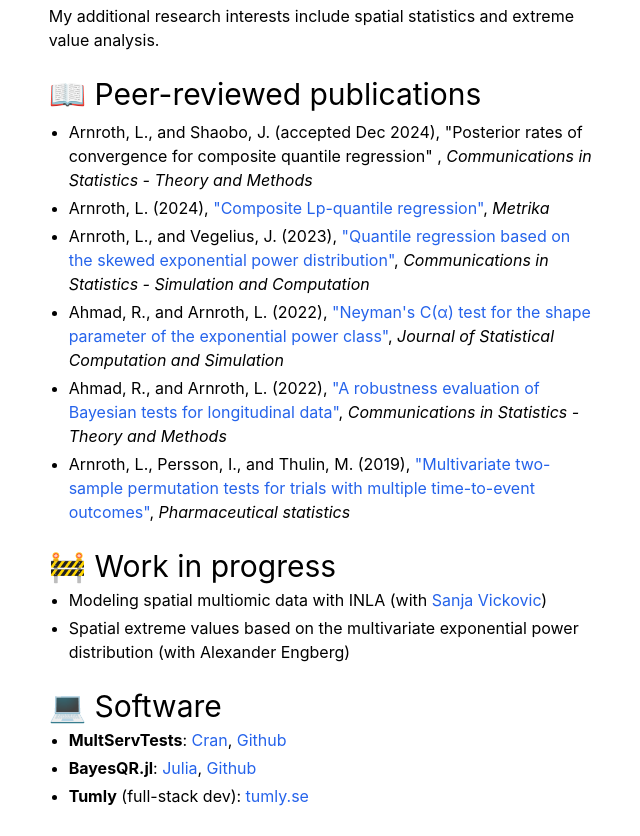
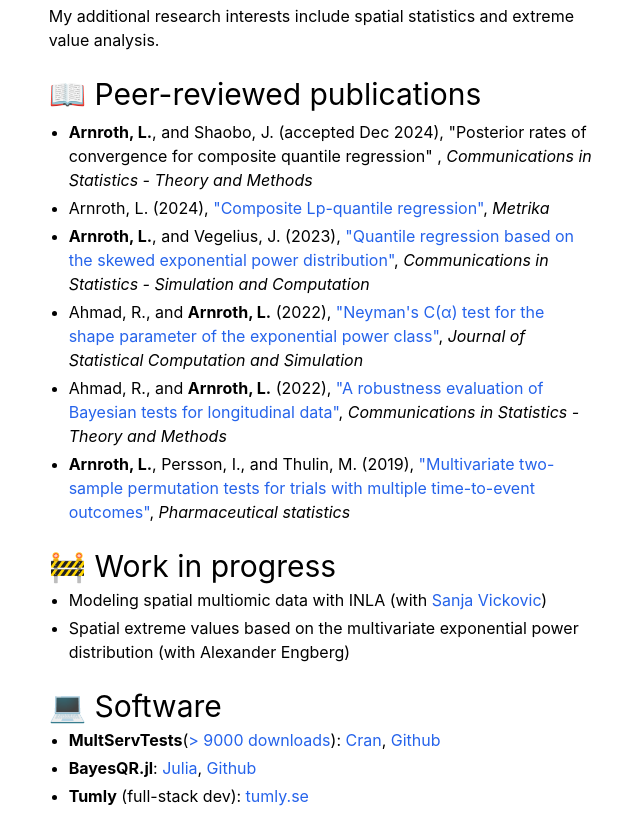
Before and after one commit to lukketotte/lukketotte.github.io, a React (Create React App) app: page / in a window 1280 px wide. Shown: the part 260-1096 px from the top of the page, without its empty margins (394-1034 px from the left). Built offline with nearby package versions, Linux system fonts and the light colour scheme.

Commit message:
updated body

```diff
--- a/src/components/Body/Body.tsx
+++ b/src/components/Body/Body.tsx
@@ -33,8 +33,8 @@ const Body = () => {
       </h1>
       <ul className='list-disc ml-5 mt-1'>
         <li className='mb-1'>
-          Arnroth, L., and Shaobo, J. (accepted Dec 2024), "Posterior rates of
-          convergence for composite quantile regression" ,{" "}
+          <b>Arnroth, L.</b>, and Shaobo, J. (accepted Dec 2024), "Posterior
+          rates of convergence for composite quantile regression" ,{" "}
           <em>Communications in Statistics - Theory and Methods</em>
         </li>
         <li className='mb-1'>
@@ -50,7 +50,7 @@ const Body = () => {
           , <em>Metrika</em>
         </li>
         <li className='mb-1'>
-          Arnroth, L., and Vegelius, J. (2023),{" "}
+          <b>Arnroth, L.</b>, and Vegelius, J. (2023),{" "}
           <a
             className='text-blue-600 hover:text-blue-400'
             href={
@@ -63,7 +63,7 @@ const Body = () => {
           , <em>Communications in Statistics - Simulation and Computation</em>
         </li>
         <li className='mb-1'>
-          Ahmad, R., and Arnroth, L. (2022),{" "}
+          Ahmad, R., and <b>Arnroth, L.</b> (2022),{" "}
           <a
             className='text-blue-600 hover:text-blue-400'
             href={
@@ -76,7 +76,7 @@ const Body = () => {
           , <em>Journal of Statistical Computation and Simulation</em>
         </li>
         <li className='mb-1'>
-          Ahmad, R., and Arnroth, L. (2022),{" "}
+          Ahmad, R., and <b>Arnroth, L.</b> (2022),{" "}
           <a
             className='text-blue-600 hover:text-blue-400'
             href={
@@ -88,7 +88,7 @@ const Body = () => {
           , <em>Communications in Statistics - Theory and Methods</em>
         </li>
         <li className='mb-1'>
-          Arnroth, L., Persson, I., and Thulin, M. (2019),{" "}
+          <b>Arnroth, L.</b>, Persson, I., and Thulin, M. (2019),{" "}
           <a
             className='text-blue-600 hover:text-blue-400'
             href={"https://onlinelibrary.wiley.com/doi/full/10.1002/pst.1938"}
@@ -123,7 +123,15 @@ const Body = () => {
       <h1 className='text-2xl tablet:text-3xl mt-5 mb-1'>&#128187; Software</h1>
       <ul className='list-disc ml-5'>
         <li className='mb-1'>
-          <b>MultServTests</b>:{" "}
+          <b>MultServTests</b>
+          {"("}
+          <a
+            className='text-blue-600 hover:text-blue-400'
+            href={"https://www.datasciencemeta.com/rpackages"}
+          >
+            {">"} 9000 downloads
+          </a>
+          {")"}:{" "}
           <a
             className='text-blue-600 hover:text-blue-400'
             href={
```
